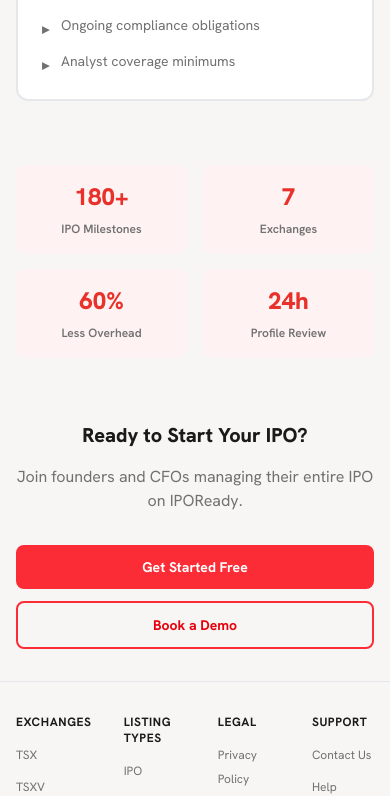
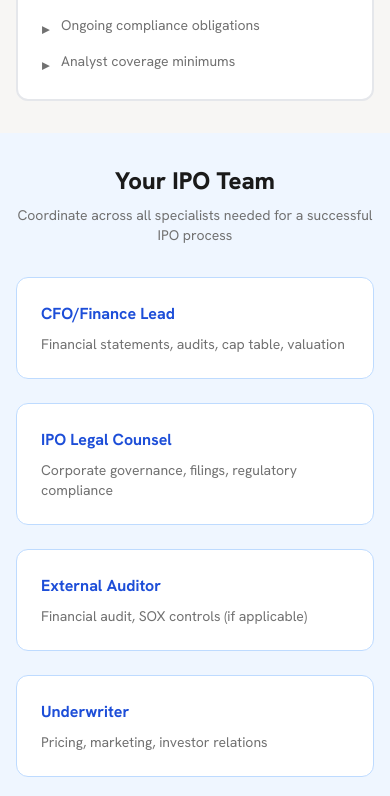
Before and after one commit to ashikkarim1/ipoready, a Next.js app: page / in a window 390 px wide. Shown: the part 5804-6600 px from the top of the page. Built offline with nearby package versions, Linux system fonts and the light colour scheme; no server answers.

Commit message:
Revert "Remove IPO Team section from landing page"
This reverts commit 10473d2b929e0ee9c1dc7daaf3c97c98926bbbc0.

```diff
--- a/src/app/page.tsx
+++ b/src/app/page.tsx
@@ -217,6 +217,42 @@ export default function LandingPage() {
           </div>
         </div>
       </section>
+
+      {/* Required Team Section */}
+      <section className="px-4 sm:px-6 lg:px-8 py-8 sm:py-12 lg:py-16 bg-blue-50">
+        <div className="max-w-7xl mx-auto">
+          <h2 className="text-2xl sm:text-3xl lg:text-4xl font-black text-center mb-2" style={{ color: '#1A1A1A' }}>
+            Your IPO Team
+          </h2>
+          <p className="text-center text-sm sm:text-base mb-8 sm:mb-12" style={{ color: '#717171' }}>
+            Coordinate across all specialists needed for a successful IPO process
+          </p>
+
+          <div className="grid grid-cols-1 md:grid-cols-2 lg:grid-cols-3 gap-6">
+            {[
+              { role: 'CFO/Finance Lead', responsibilities: 'Financial statements, audits, cap table, valuation' },
+              { role: 'IPO Legal Counsel', responsibilities: 'Corporate governance, filings, regulatory compliance' },
+              { role: 'External Auditor', responsibilities: 'Financial audit, SOX controls (if applicable)' },
+              { role: 'Underwriter', responsibilities: 'Pricing, marketing, investor relations' },
+              { role: 'IR Manager', responsibilities: 'Roadshow, analyst relations, messaging' },
+              { role: 'Compliance Officer', responsibilities: 'Ongoing SOX, exchange, and SEC compliance' },
+              { role: 'Corporate Secretary', responsibilities: 'Board resolutions, shareholder approvals' },
+              { role: 'Accounting Manager', responsibilities: 'Financial close, regulatory reporting' },
+              { role: 'HR Lead', responsibilities: 'Employee communications, equity plan compliance' },
+            ].map((member) => (
+              <div key={member.role} className="bg-white rounded-xl p-6 border border-blue-200">
+                <h3 className="font-bold text-base mb-2" style={{ color: '#1D4ED8' }}>
+                  {member.role}
+                </h3>
+                <p className="text-sm" style={{ color: '#717171' }}>
+                  {member.responsibilities}
+                </p>
+              </div>
+            ))}
+          </div>
+        </div>
+      </section>
+
       {/* Stats Section */}
       <section className="px-4 sm:px-6 lg:px-8 py-8 sm:py-12 lg:py-16 max-w-7xl mx-auto">
         <div className="grid grid-cols-2 lg:grid-cols-4 gap-4 sm:gap-6">
```
